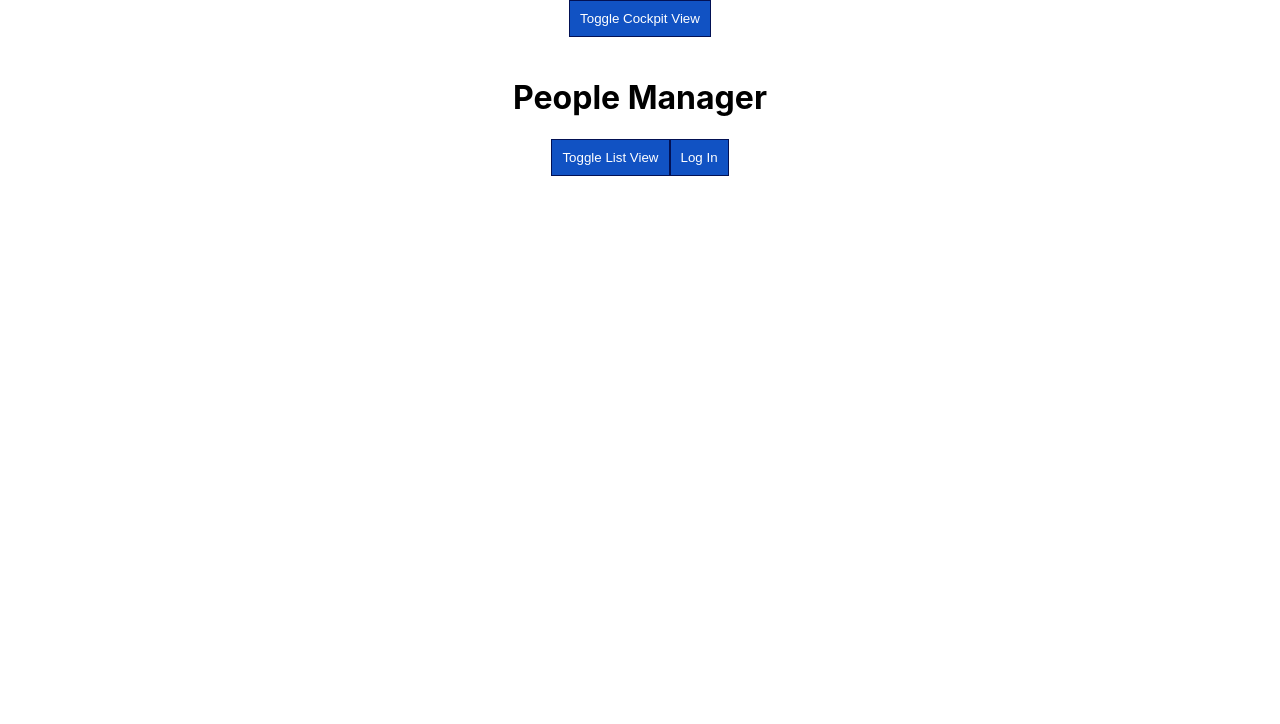
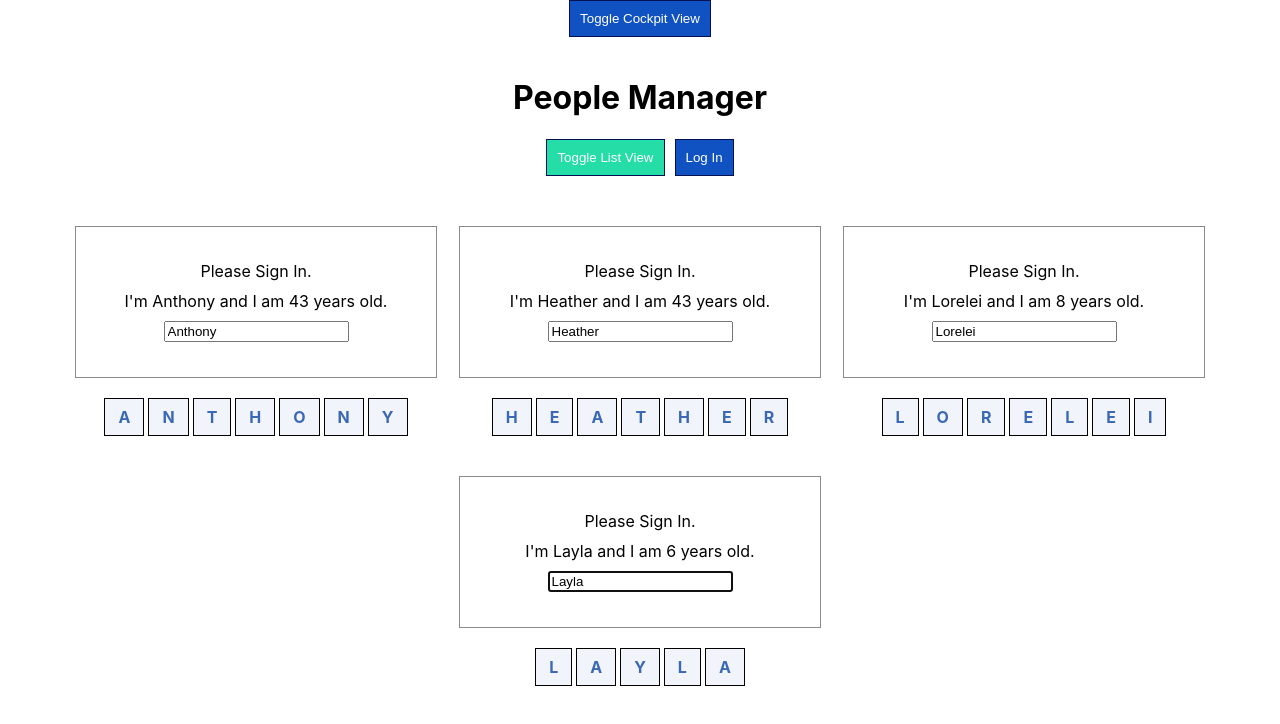
Before and after one commit to everettanthony/react-udemy-course, a React (Create React App) app: page / in a window 1280 px wide. Shown: the top 724 px of the page. Built offline with nearby package versions, Linux system fonts and the light colour scheme.

Commit message:
Some minor code cleanup

```diff
--- a/src/components/Char/Char.js
+++ b/src/components/Char/Char.js
@@ -8,7 +8,7 @@ const Char = (props) => {
         display: 'inline-block',
         fontWeight: 'bold',
         margin: '0 2px 20px',
-        padding: ' 10px 20px',
+        padding: '8px 13px',
         textAlign: 'center',
         textTransform: 'uppercase'
     };
--- a/src/components/Cockpit/Cockpit.js
+++ b/src/components/Cockpit/Cockpit.js
@@ -7,7 +7,7 @@ const Cockpit = (props) => {
     let btnClass = '';
     const toggleBtnRef = useRef(null);
     const authContext = useContext(AuthContext);
-    console.log('AUTH:',authContext.authenticated);
+    console.log('AUTH:', authContext.authenticated);
 
 
     // CANNOT access ref yet because DOM elements aren't rendered yet.
@@ -48,7 +48,7 @@ const Cockpit = (props) => {
                 onClick={props.clicked}>
                 Toggle List View
             </button>
-            <button onClick={authContext.login}>Log In</button>
+            <button onClick={authContext.login}>{authContext.authenticated ? 'Log Out' : 'Log In'}</button>
         </div>
     );
 };
--- a/src/components/People/Person/Person.js
+++ b/src/components/People/Person/Person.js
@@ -23,15 +23,16 @@ class Person extends Component {
 
         return (
             <Aux>
+                <div className={styles.item}>
                     <div className={styles.person}>
-                    { this.context.authenticated ? <p>Authenticated!</p> : <p>Login</p>}
-                    {/* {this.context.authenticated ? (<p>Authenticated!</p>) : (<p>Please log in</p>)} */}
+                        { this.context.authenticated ? <p>Welcome Back, Mr. User!</p> : <p>Please Sign In.</p>}
                         <p onClick={this.props.click}>I'm {this.props.name} and I am {this.props.age > 1 ? `${this.props.age} years` : `a ${this.props.age} year`} old.</p>
                         {this.props.children ? <p>{this.props.children}</p> : ''}
                         <input type="text" onChange={this.props.changed} value={this.props.name} ref={this.inputElementRef} />
                         <Validation inputLength={this.props.name.length} />
                     </div>
                     {this.props.nameList}
+                </div>
             </Aux>
         );
     }
--- a/src/components/People/Person/Person.module.css
+++ b/src/components/People/Person/Person.module.css
@@ -19,6 +19,10 @@
     margin-bottom: 20px;
 }
 
+.item {
+    margin: 10px 0;
+}
+
 @media (max-width: 500px) {
     .person {
         background: #f1f5fb;
--- a/src/containers/App.js
+++ b/src/containers/App.js
@@ -14,13 +14,13 @@ class App extends Component {
 
   state = {
     persons: [
-      { id: 1, name: 'Tony', age: 43 },
+      { id: 1, name: 'Anthony', age: 43 },
       { id: 2, name: 'Heather', age: 43 },
       { id: 3, name: 'Lorelei', age: 8 },
       { id: 4, name: 'Layla', age: 6 }
     ],
     otherState: 'some other value',
-    showPersons: false,
+    showPersons: true,
     showCockpit: true,
     changeCounter: 0,
     authenticated: false
@@ -103,7 +103,8 @@ class App extends Component {
   }
 
   loginHandler = () => {
-    this.setState({ authenticated: true });
+    const isLoggedIn = this.state.authenticated;
+    this.setState({ authenticated: !isLoggedIn });
   };
 
   render() {
@@ -142,7 +143,9 @@ class App extends Component {
               clicked={this.togglePersonsHandler} /> : null
         }
         {/* <div>{this.state.changeCounter}</div> */}
-        {persons}
+        <div className={styles.items}>
+          {persons}
+        </div>
         </AuthContext.Provider>
       </Aux>
     );
--- a/src/containers/App.module.css
+++ b/src/containers/App.module.css
@@ -1,4 +1,8 @@
 .app {
+  align-items: center;
+  display: flex;
+  flex-direction: column;
+  justify-content: center;
   text-align: center;
 }
 
@@ -7,7 +11,7 @@
   border: 1px solid #021154;
   color: #fff;
   cursor: pointer;
-  margin-bottom: 20px;
+  margin: 0 5px 20px;
   outline: none;
   padding: 10px;
 }
@@ -20,3 +24,11 @@
   color: red;
   font-weight: 700;
 }
+
+.items {
+  display: flex;
+  flex-wrap: wrap;
+  justify-content: space-around;
+  padding: 20px;
+  width: 90%;
+}
```
Lines whose indentation alone changed are shown as unchanged.
